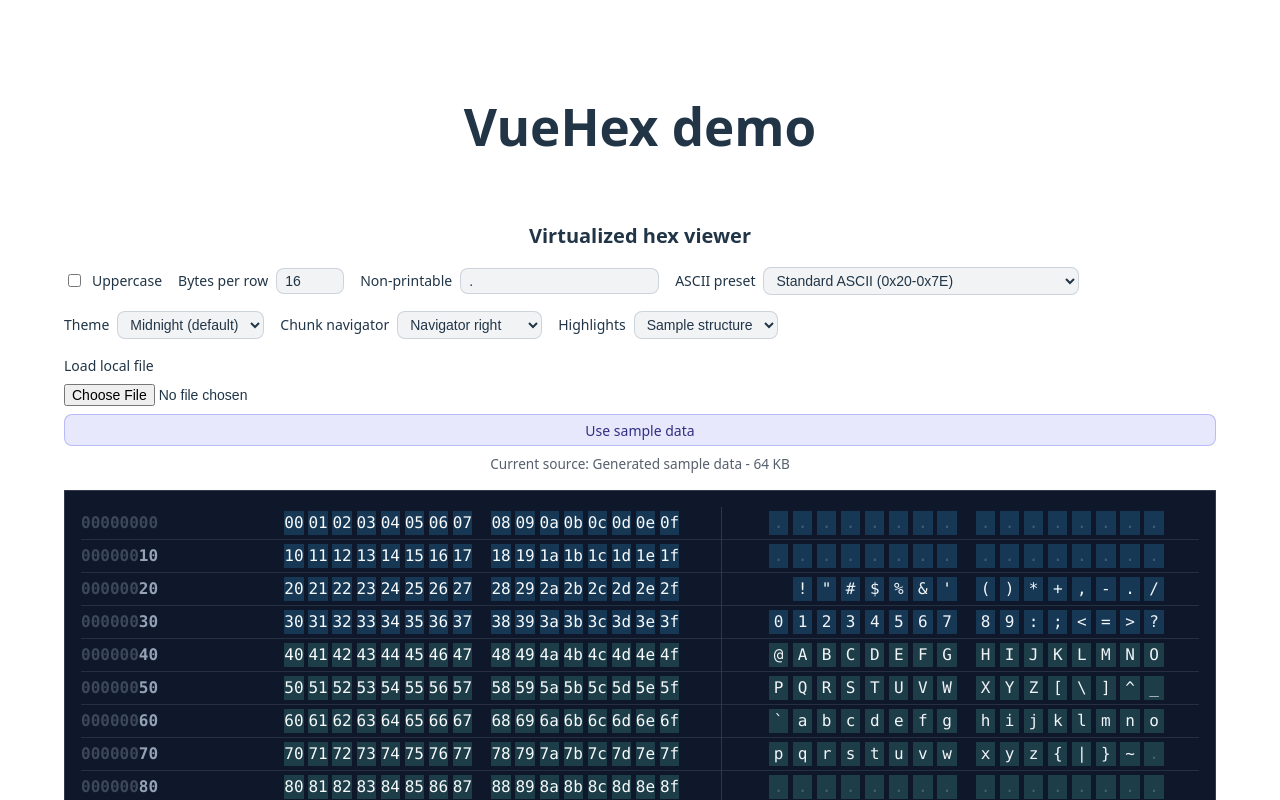
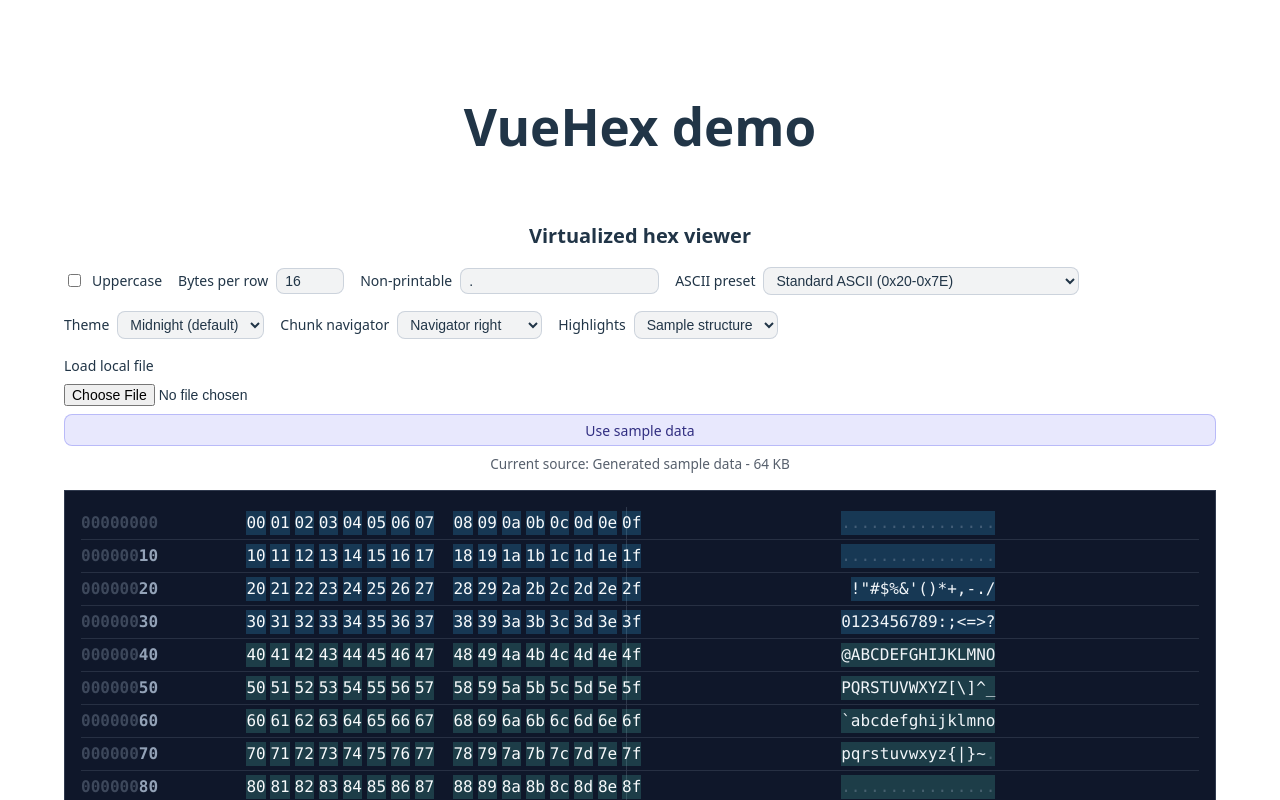
Before and after one commit to vvollers/vuehex, a Vue app: page / in a window 1280 px wide. Shown: the top 800 px of the page. Built offline with nearby package versions, Linux system fonts and the light colour scheme.

Commit message:
chore: updated css ascii

```diff
--- a/src/assets/vuehex.css
+++ b/src/assets/vuehex.css
@@ -207,29 +207,37 @@
 
 .vuehex-bytes,
 .vuehex-ascii {
-	padding: 0.25rem 0;
 	white-space: nowrap;
 }
 
 .vuehex-bytes {
-	min-width: 15rem;
+	padding-right: 0.75rem;
+	width: 23.1rem;
 }
 
 .vuehex-byte,
 .vuehex-ascii-char {
 	display: inline-block;
-	min-width: 2ch;
 	text-align: center;
-	margin: 0 0.25ch;
 }
 
 .vuehex-byte {
+	min-width: 2ch;
+	margin: 0 0.25ch;
 	color: var(--vuehex-byte-color);
 }
 
-.vuehex-byte--column-start,
+.vuehex-ascii-char {
+	min-width: 1ch;
+	margin: 0;
+}
+
+.vuehex-byte--column-start {
+	margin-left: calc(var(--vuehex-mid-column-gutter) + 0.25ch);
+}
+
 .vuehex-ascii-char--column-start {
-	margin-left: calc(var(--vuehex-mid-column-gutter) + 0.25ch);
+	margin-left: 0;
 }
 
 .vuehex-ascii {
```
Also changed, not shown: 1 other file (tests, documents, lock files or other folders).
